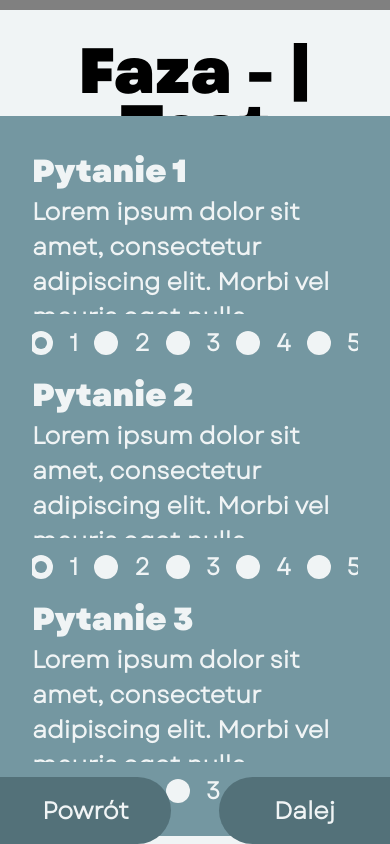
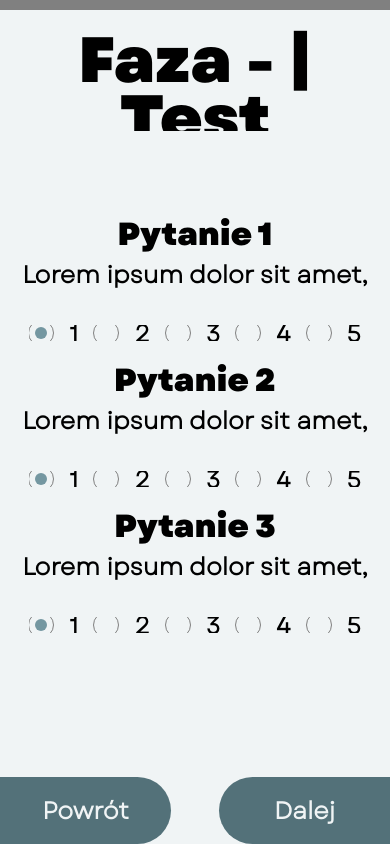
Before and after one commit to TheLPro/flow-quiz, a plain HTML site: page quiz.html in a window 390 px wide. Drawn offline with Linux system fonts and the light colour scheme.

Commit message:
I did something ig

```diff
--- a/styles/style.css
+++ b/styles/style.css
@@ -1,21 +1,11 @@
+/* Reset and Import */
 @import './vars.css';
 
-@keyframes load {
-  from {
-    opacity: 0;
-  }
-  to {
-    opacity: 1;
-  }
+* {
+  overflow: hidden !important;
 }
 
-*,
-*::before,
-*::after {
-  box-sizing: border-box;
-  overflow: auto;
-}
-
+/* Global Styles */
 html,
 body {
   width: 100vw;
@@ -28,40 +18,64 @@ body {
   color: black;
 }
 
-noscript {
-  position: fixed;
-  top: 0;
-  left: 0;
-  right: 0;
-  bottom: 0;
-  background: red;
-  color: white;
-  font-size: 2rem;
+h1#title {
+  width: 100%;
+  background: var(--bg);
+  padding-block: 2rem;
+  margin: 0;
 }
 
+body {
+  overflow: auto; /* Adjusted from overflow: hidden */
+  font-size: 24px;
+}
+
+/* Keyframes */
+@keyframes load {
+  from {
+    opacity: 0;
+  }
+  to {
+    opacity: 1;
+  }
+}
+
+/* Box Model */
+*,
+*::before,
+*::after {
+  box-sizing: border-box;
+}
+
+/* Scroll Styles */
 .scroll {
   overflow: auto;
 }
+
+/* Progress Bar */
 #progressBar {
   width: 100%;
   height: 10px;
   border-radius: 0;
-  position: absolute;
+  position: fixed; /* Adjusted from absolute */
   top: 0;
   background-color: var(--primary-800, black);
 }
+
 #progressBar::-webkit-progress-value {
   background-color: var(--primary, blue);
   border-radius: 0 1000vw 1000vw 0;
   transition: width 0.5s linear;
 }
 
+/* Main Container */
 main {
   width: 100%;
   height: 100%;
   display: grid;
   grid-template-columns: 1fr 1fr;
   place-items: center;
+  padding: 2rem; /* Adjusted from padding-inline */
 }
 
 main div {
@@ -76,33 +90,41 @@ main div h1 {
   min-height: 9rem;
   max-height: 100rem;
 }
+
+/* Heading Styles */
 h1 {
   font-size: 4rem;
   line-height: 90%;
   font-weight: 900;
   font-family: var(--bold);
+  overflow: hidden;
 }
 
+/* Paragraph Styles */
 p {
   color: var(--primary-800, gray);
   line-height: 160%;
 }
+
+/* Button Styles */
 button {
   all: unset;
-  width: 100%;
+  width: 80% !important;
   padding-block: 1rem;
   text-align: center;
   font-weight: 700;
   font-size: 1.5rem;
-  border-radius: 1000vw;
+  border-radius: 10px;
   cursor: pointer;
   transition: transform 250ms ease-in-out;
-  border-radius: 10px;
   color: var(black);
 }
+
 button a {
   all: unset;
 }
+
+/* Image Styles */
 img {
   max-width: 100%;
   max-height: 100vh;
@@ -110,6 +132,14 @@ img {
   object-position: center;
 }
 
+/* Media Queries */
+@media (max-width: 1600px) {
+  main {
+    padding-inline: 2rem;
+  }
+}
+
+/* Container Styles */
 .container_container {
   width: 100%;
   height: 100%;
@@ -118,18 +148,19 @@ img {
   justify-content: center;
 }
 
+/* Form Styles */
 form {
   width: 50rem;
   height: 65vh;
   display: flex;
   flex-direction: column;
-  background: var(--primary, blue);
+  background: var(--bg, white) !important;
   padding: 2rem;
   border-radius: 1rem;
-  color: var(--bg, white);
-  position: unset;
+  color: black;
 }
 
+/* Question Styles */
 .question {
   display: flex;
   gap: 1rem;
@@ -149,6 +180,7 @@ form {
   opacity: 0.8;
 }
 
+/* Radio Group Styles */
 .radio_group {
   display: flex;
   flex-direction: row;
@@ -164,11 +196,11 @@ form {
   border-radius: 50%;
   cursor: pointer;
   position: relative;
-  /* outline: 2px solid var(--primary-800); */
   background: var(--bg, white);
-  outline-offset: -1px;
+  outline: 1px solid gray;
   backdrop-filter: brightness(0.9);
 }
+
 .radio_group input:checked::after {
   content: '';
   display: block;
@@ -181,12 +213,16 @@ form {
   left: 50%;
   transform: translate(-50%, -50%);
 }
+
+/* Horizontal Rule Styles */
 hr {
   background: var(--primary);
   height: 5px;
   width: 100%;
   border-radius: 10000vw;
 }
+
+/* Button Container Styles */
 .buttons {
   position: absolute;
   bottom: 0;
@@ -195,38 +231,48 @@ hr {
   display: flex;
   gap: 3rem;
 }
+
+/* Button Styles */
 .btn {
   border-radius: 500px;
   background: var(--primary-800, black);
   color: var(--bg, white);
 }
+
 .btn:hover {
   transform: scale(1.05);
 }
+
 .btn:active {
   transform: scale(1);
 }
+
 .next {
   border-top-right-radius: 0;
   border-bottom-right-radius: 0;
 }
+
 .return {
   border-top-left-radius: 0;
   border-bottom-left-radius: 0;
 }
 
+/* Additional Form Styles */
 form {
+  box-sizing: initial;
   display: flex;
   gap: 1rem;
   flex-direction: column;
-  margin-inline: 2rem;
+  margin-inline: auto;
+  width: max-content;
+  padding-inline: 5rem;
 }
+
 b {
   font-family: var(--bold);
 }
 
-/* finished */
-
+/* Finished Styles */
 .container {
   display: flex;
   flex-direction: row;
@@ -236,6 +282,7 @@ b {
   margin: auto;
   justify-content: center;
 }
+
 .window {
   background-color: var(--primary);
   width: 22.5%;
@@ -250,31 +297,52 @@ b {
   margin: 10px;
   color: white;
 }
+
 @media screen and (max-width: 593px) {
   .window {
     width: 45%;
   }
 }
+
 @media screen and (max-width: 453px) {
   .window {
     width: 90%;
   }
 }
+
 .title {
   font-size: 30px;
   font-weight: bold;
   margin-bottom: 20px;
 }
+
+form {
+  justify-content: center;
+  align-items: center;
+  height: fit-content;
+  position: absolute;
+  top: 50%;
+  left: 50%;
+  transform: translate(-50%, -50%);
+  padding: 5rem;
+}
+
+form .question {
+  gap: 2rem;
+}
+
 .score {
   text-align: center;
   font-size: 40px;
   font-weight: bold;
   margin-bottom: 20px;
 }
+
 .score-title {
   top: 0;
   margin-left: 30px;
 }
+
 .special {
   margin-top: 2%;
   width: 96%;
@@ -285,6 +353,7 @@ b {
 .special:hover {
   transform: none;
 }
+
 .special:active {
   transform: none;
 }
@@ -293,25 +362,29 @@ b {
   font-size: 2rem;
   font-weight: 600;
 }
-@media screen and (max-width: 1400px) {
+
+/* Responsive Styles */
+@media (max-width: 1400px) {
   form {
-    width: 90%;
+    flex-direction: column !important;
+    justify-content: center;
+    align-items: center;
+    height: min-content;
+    margin-block: auto;
   }
-}
-@media screen and (max-width: 1000px) {
-  form {
-    width: 100%;
-  }
-  .container_container {
-    width: 100vw;
+
+  form > .question {
+    flex-direction: column !important;
   }
 }
 
+/* Link Styles */
 a {
   text-decoration: none;
   color: inherit;
 }
 
+/* Button Swipe Styles */
 .s-button {
   font-size: 14px !important;
   line-height: 28px;
@@ -321,25 +394,21 @@ a {
   padding: 12px 24px;
   text-decoration: none;
   overflow: hidden;
-
   -webkit-tap-highlight-color: rgba(0, 0, 0, 0);
   -webkit-font-smoothing: antialiased;
 }
 
+/* Swipe2Right Styles */
 .swipe2right {
   position: relative;
-
   display: inline-block;
   vertical-align: middle;
-
   -webkit-transform: perspective(1px) translateZ(0);
   transform: perspective(1px) translateZ(0);
-
   -webkit-transition-property: color;
   transition-property: color;
   -webkit-transition-duration: 0.3s;
   transition-duration: 0.3s;
-
   border-radius: 2px;
   background-color: var(--bg);
   border: 2px solid var(--primary-800, black);
@@ -354,7 +423,6 @@ a {
   right: 0;
   bottom: 0;
   border-radius: 1px;
-
   -webkit-transform: scaleX(0);
   transform: scaleX(0);
   -webkit-transform-origin: left;
@@ -372,41 +440,42 @@ a {
   transform: scaleX(1);
   background-color: var(--primary-800, black);
 }
+
 .swipe2right::after {
   -webkit-transform: scaleX(0);
   transform: scaleX(0);
 }
+
 .swipe2right:hover {
   color: var(--bg, white);
 }
+
 .swipe2right:active {
   transition: transform 0.2s ease-in-out;
   transform: scale(0.95);
 }
 
-/* * {
-  outline: 1px solid red;
-} */
-
+/* Mobile Styles */
 @media (max-width: 1000px) {
   main {
     grid-template-columns: 1fr;
     margin: 0;
     width: 100vw;
   }
+
   main * {
     margin-inline: 0;
     min-width: 0;
   }
+
   main img {
     display: none;
   }
-  main button {
-    width: 100% !important;
-  }
+
   main p {
     width: 100% !important;
   }
+
   .question {
     flex-direction: column;
     gap: 1rem;
@@ -414,32 +483,34 @@ a {
     align-items: center;
     width: 100%;
   }
+
   .question_title {
     width: 100%;
   }
+
   .question_title * {
     width: 100% !important;
   }
+
   body {
     padding: 0;
     margin: 0;
     width: 100vw;
     height: 100vh;
   }
+
   form {
+    align-items: center;
+    justify-content: center;
+    text-align: center;
+    border-radius: 0;
+    height: 50%;
+    margin-inline: 0;
+    padding-inline: 0;
     width: 100vw;
-    display: flex;
-    flex-direction: column;
-    align-items: space-between;
-    justify-content: space-evenly;
-    min-width: 100%;
-    position: absolute;
-    left: -2rem;
-    right: 0;
-    top: 50%;
-    transform: translateY(-42.5%);
-    border-radius: 0;
-    max-height: 45rem;
-    height: 100%;
+  }
+
+  h1 {
+    overflow: hidden;
   }
 }
```
